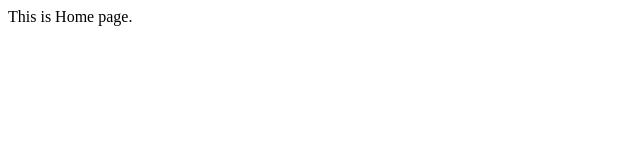
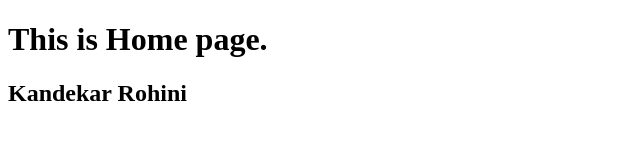
Before and after one commit to Ashish-code0/project, a plain HTML site: page index.html in a window 1280 px wide. Shown: the whole page, without its empty margins (0-640 px from the left). Drawn offline with Linux system fonts and the light colour scheme.

Commit message:
added my name

```diff
--- a/index.html
+++ b/index.html
@@ -4,8 +4,12 @@
     <meta charset="UTF-8">
     <meta name="viewport" content="width=device-width, initial-scale=1.0">
     <title> Group 6 Project </title>
+    <style>
+
+    </style>
 </head>
 <body>
-    This is Home page.
+   <h1> This is Home page.</h1>
+   <h2> Kandekar Rohini</h2>
 </body>
 </html>
```
